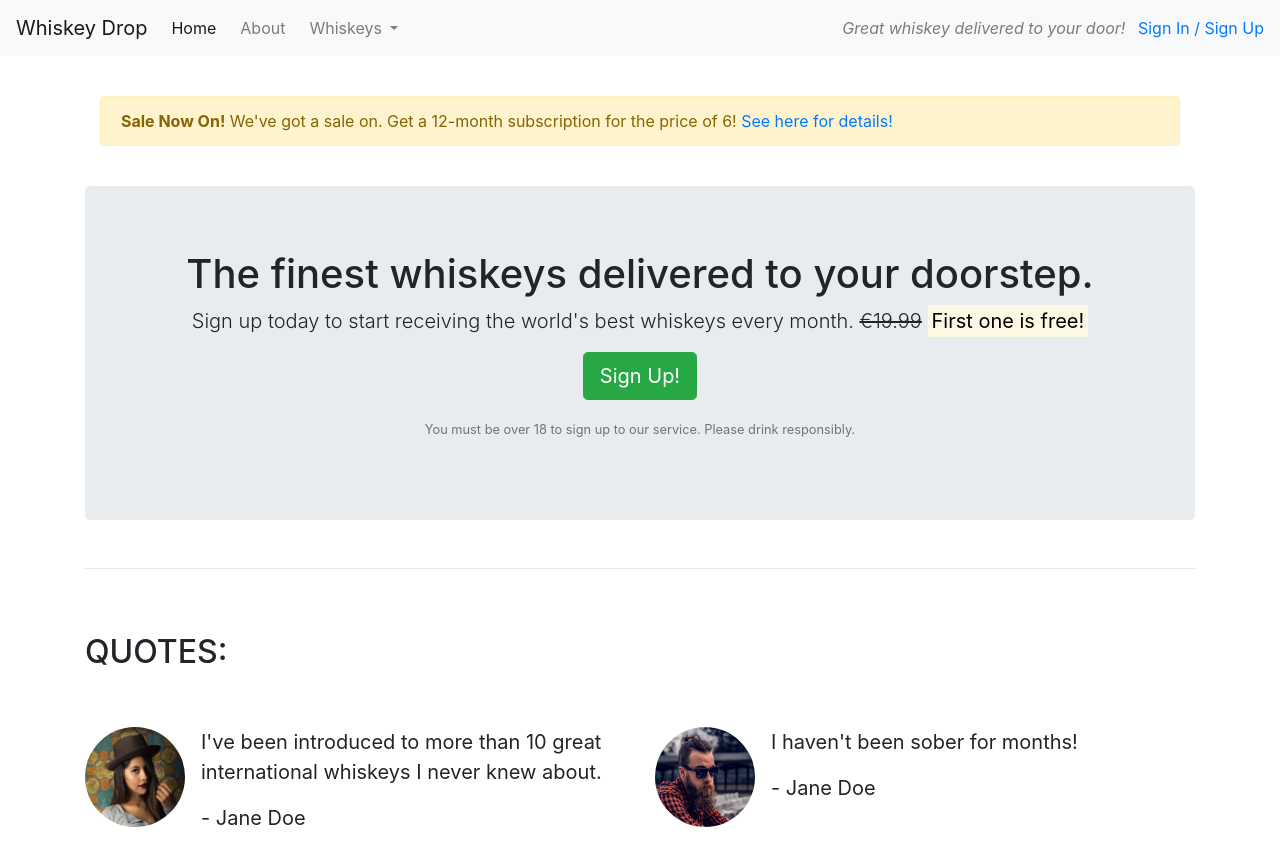
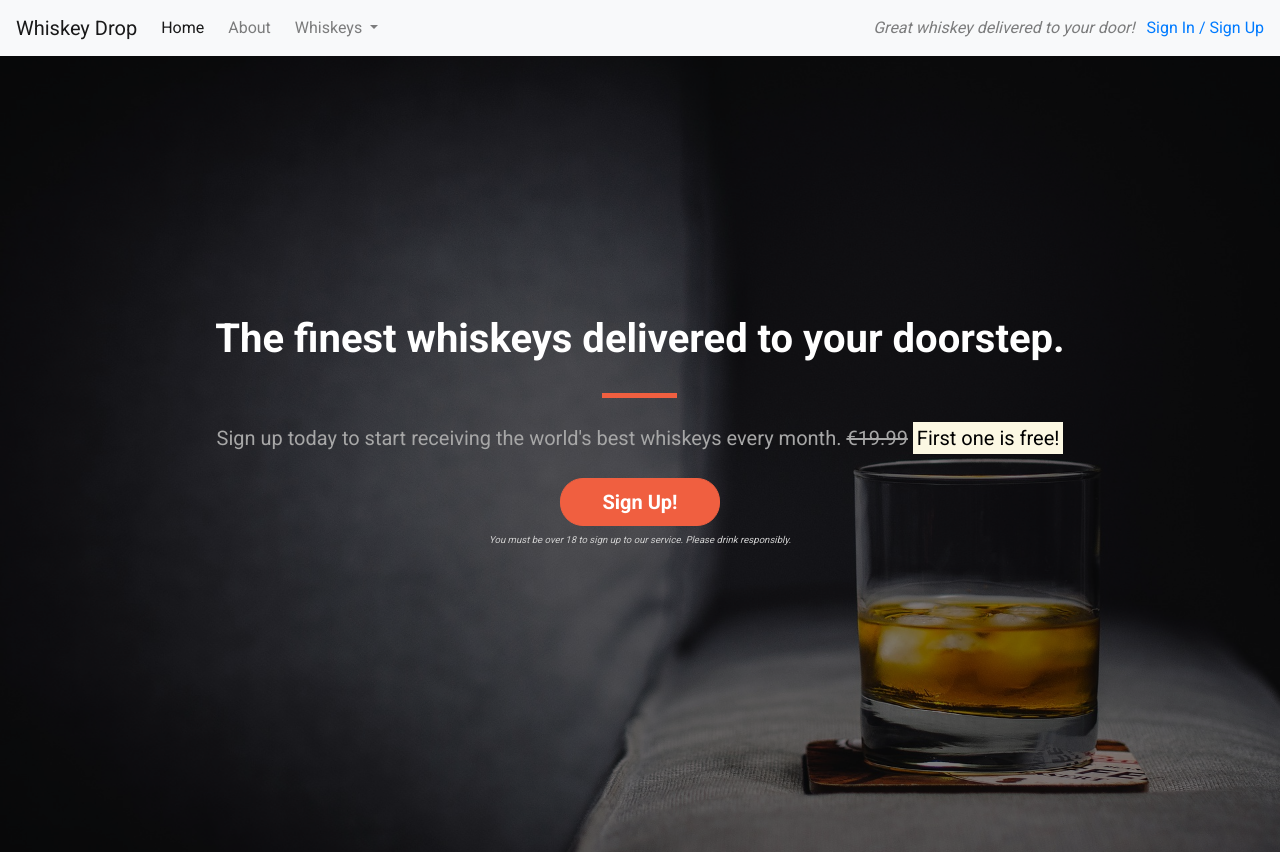
Before and after one commit to MattBCoding/bootstrap-walkthrough, a plain HTML site: page index.html in a window 1280 px wide. Shown: the top 852 px of the page. Drawn offline with nearby package versions, Linux system fonts and the light colour scheme.

Commit message:
Add updating the callout

```diff
--- a/assets/css/style.css
+++ b/assets/css/style.css
@@ -0,0 +1,103 @@
+body {
+    font-family: 'Roboto', sans-serif;
+}
+
+.alert-container {
+
+}
+
+.callout-container {
+    height: 100vh;
+
+    background: url('../images/whiskey-background.jpg') no-repeat bottom right fixed;
+    -webkit-background-size: cover;
+    -moz-background-size: cover;
+    -o-background-size: cover;
+    background-size: cover;
+
+    display: flex;
+    align-items: center;
+    justify-content: center;
+
+    position: relative;
+}
+
+.opaque-overlay {
+    position: absolute;
+    top: 0;
+    left: 0;
+    height: 100%;
+    width: 100%;
+    background-color: rgba(0, 0, 0, 0.5);
+}
+
+.quotes-container {
+
+}
+
+.features-container {
+
+}
+
+/* Block Dividers */
+
+.block-divider {
+    width: 75px;
+    height: 5px;
+    border: 0;
+}
+
+.block-divider--orange {
+    background-color: #f05f40;
+}
+
+.block-divider--short {
+    width: 35px;
+}
+
+
+/* Jumbotron */
+
+.jumbotron {
+    background-color: transparent;
+}
+
+.jumbotron-header {
+    color: white;
+    font-weight: bold;
+    margin-bottom: 30px;
+}
+
+
+
+.jumbotron .lead {
+    margin: 25px 0;
+    color: #a7a7a7;
+}
+
+.jumbotron small {
+    font-size: 60%;
+    font-style: italic;
+    color: #d0d0d0;
+}
+
+/* Buttons */
+.btn--cta {
+    font-weight: bold;
+    border-radius: 23px;
+    width: 160px;
+}
+
+.btn--red {
+    color: white;
+    background-color: #f05f40;
+    border-color: #f05f40;
+}
+
+.btn--red:hover,
+.btn--red:active,
+.btn--red:focus,
+.btn--red:active:focus {
+    background-color: #df4929;
+    border-color: #df4929;
+}
--- a/index.html
+++ b/index.html
@@ -7,6 +7,10 @@
     <title>Whiskey Drop | Taste a new whiskey every month</title>
     <link rel="stylesheet" href="https://cdn.jsdelivr.net/npm/bootstrap@4.5.3/dist/css/bootstrap.min.css" integrity="sha384-TX8t27EcRE3e/ihU7zmQxVncDAy5uIKz4rEkgIXeMed4M0jlfIDPvg6uqKI2xXr2" crossorigin="anonymous">
     <script src="https://kit.fontawesome.com/cd2a226592.js" crossorigin="anonymous"></script>
+    <link rel="preconnect" href="https://fonts.googleapis.com">
+    <link rel="preconnect" href="https://fonts.gstatic.com" crossorigin>
+    <link href="https://fonts.googleapis.com/css2?family=Roboto:wght@400;700&display=swap" rel="stylesheet">
+    <link rel="stylesheet" href="./assets/css/style.css">
 
 </head>
 
@@ -39,7 +43,7 @@
             <a href="/login">Sign In / Sign Up</a>
         </div>
     </nav>
-    <article class="container mt-3">
+    <!-- <div class="container alert-container">
         <div class="row d-none d-sm-inline">
             <div class="col-12">
                 <div class="alert alert-warning">
@@ -47,24 +51,30 @@
                 </div>
             </div>
         </div>
+        </div> -->
         <!-- Callout -->
+        <div class="container-fluid callout-container">
+            <div class="opaque-overlay">&nbsp;</div>
             <div class="row">
                 <div class="col-12">
                     <section class="callout jumbotron text-center">
-                    <h1>The finest whiskeys delivered to your doorstep.</h1>
+                        <h1 class='jumbotron-header'>The finest whiskeys delivered to your doorstep.</h1>
+                        <hr class='block-divider block-divider--orange'>
                         <p class="lead">Sign up today to start receiving the world's best whiskeys every month.
                             <s class='d-none d-sm-inline'>€19.99</s>
                             <span class='d-inline d-sm-none'><br></span>
                             <strong><mark>First one is free!</mark></strong></p>
-                    <p><button class="btn btn-success btn-lg" data-toggle='modal' data-target='#signUpModal'>Sign Up!</button></p>
+                        <button class="btn btn-lg btn--red btn--cta" data-toggle='modal' data-target='#signUpModal'>Sign Up!</button>
                         <p class="text-muted"><small>You must be over 18 to sign up to our service. Please drink responsibly.</small></p>
                     </section>
                 </div>
             </div>
+        </div>
         <!-- /.callout -->
-        <hr>
+        </div>
 
         <!-- Quotes -->
+        <div class="container quotes-container">
             <section class="quotes">
                 <div class="row">
                     <div class="col-12 my-5">
@@ -100,10 +110,12 @@
                     </div>
                 </div>
             </section>
+        </div>
         <!-- /.quotes -->
         <hr>
 
         <!-- Features -->
+        <div class="features-container">
             <section class="features">
                 <div class="row">
                     <div class="col-12 my-5">
@@ -134,6 +146,7 @@
                     </div>
                 </div>
             </section>
+        </div>
         <!-- /.features -->
 
         <!-- monthly favorites -->
@@ -171,7 +184,6 @@
               </table>
         </section>
         <!-- /monthly favorites -->
-    </article>
 
     <div class="modal" tabindex="-1" id='signUpModal'>
         <div class="modal-dialog">
```
Also changed, not shown: assets/images/whiskey-background.jpg (added). Lines whose indentation alone changed are shown as unchanged.
